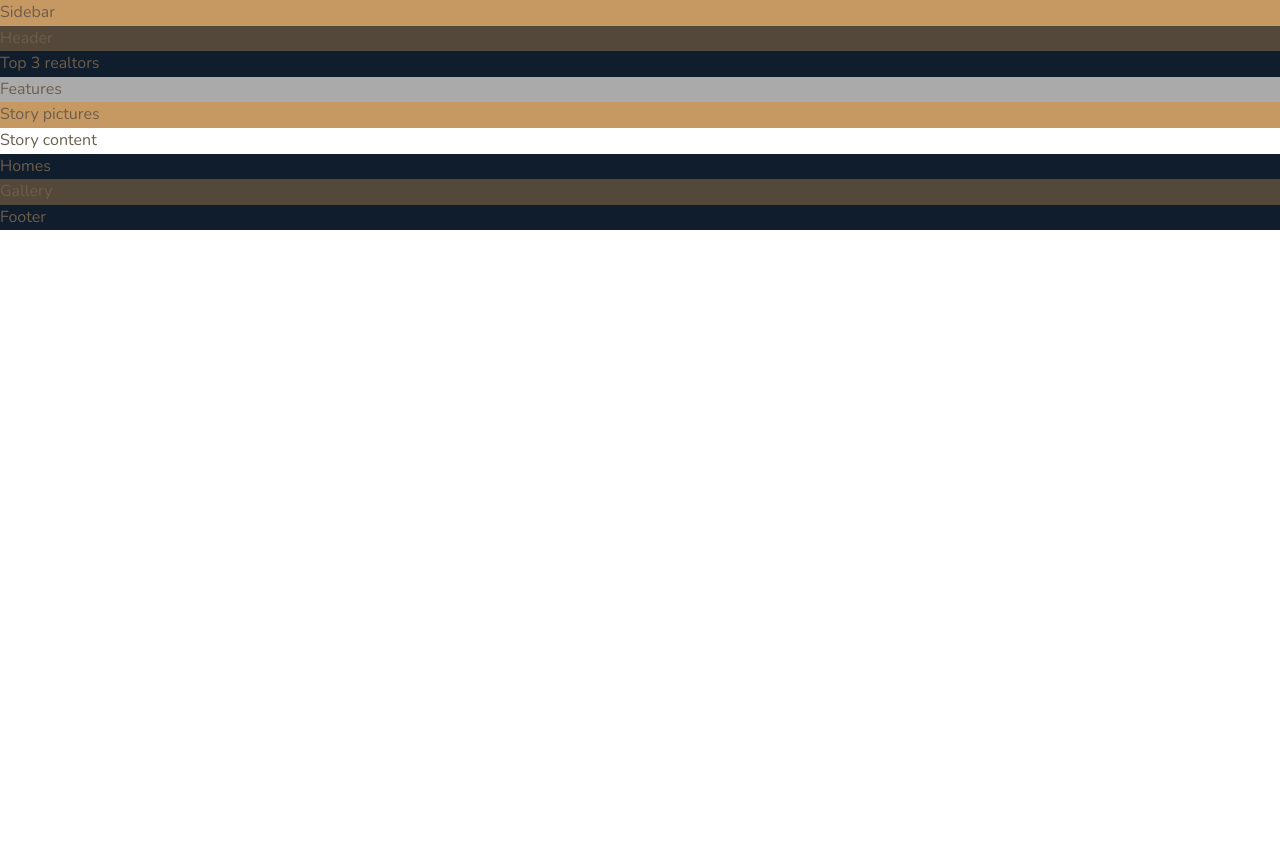
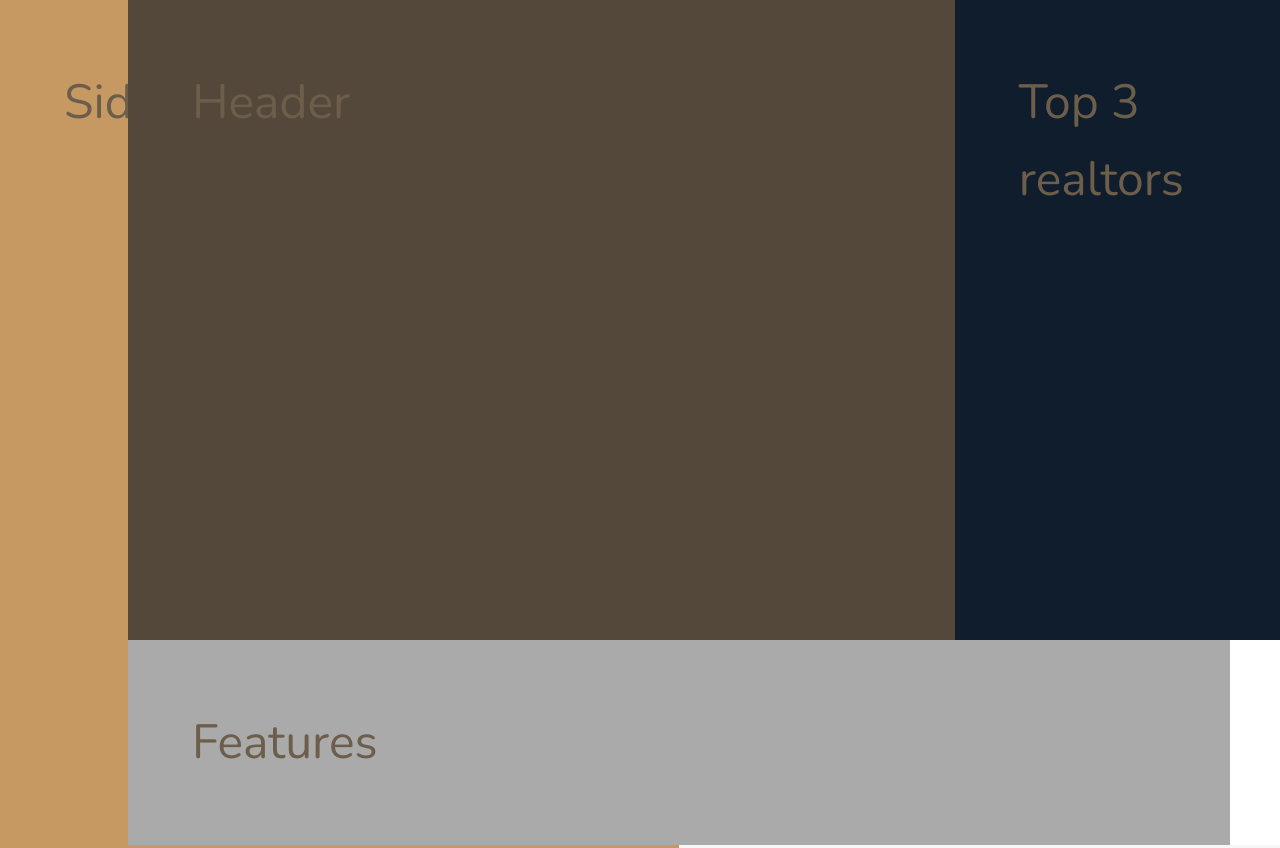
Before and after one commit to achwesiuk/nexter, a website: page index.html in a window 1280 px wide. Shown: the top 848 px of the page. Before the commit the page ends 800 px from the top, so only its background shows below. Drawn offline with nearby package versions, Linux system fonts and the light colour scheme.

Commit message:
Built overall layout

```diff
--- a/sass/_base.scss
+++ b/sass/_base.scss
@@ -35,3 +35,18 @@ body {
     font-weight: 300;
     line-height: 1.6;
 }
+
+.container {
+    display: grid;
+    grid-template-rows: 80vh min-content 40vw repeat(3, min-content); // 1.wiersz - wysokość wiersza jest wartością procentową vh; jest to siatka jawna z jednym wierszem, pozostałe elementy będą dodane w siatce niejawnej (elementy, które nie mają miejsca w siatce jawnej)
+    // 2. wiersz - wysokość wiersza uzależniona od zawartej w nim treści
+    // 2. auto - domyślne, jeżeli nic nie będzie określone; również dopasowuje się do treści
+    // 3. wiersz - wiersz uzależniony od szerokości układu (podczas zmiany szerokości widoku zmieniają się wymiary wiersza - zwęża się, rośnie)
+    // 4, 5, 6 - wysokość wiersza uzależnione od jego zawartości
+    grid-template-columns: [sidebar-start] 8rem [sidebar-end full-start] 1fr [center-start] repeat(8, [col-start] minmax(min-content, 14rem) [col-end]) [center-end] 1fr [full-end];
+
+    & > * { // wszystkie bezpośrednie dzieci
+        padding: 4rem;
+        font-size: 3rem;
+    }
+}
--- a/sass/_features.scss
+++ b/sass/_features.scss
@@ -1,3 +1,4 @@
 .features {
     background-color: $color-grey-light-2;
+    grid-column: center-start / center-end;
 }
--- a/sass/_footer.scss
+++ b/sass/_footer.scss
@@ -1,3 +1,4 @@
 footer {
     background-color: $color-secondary;
+    grid-column: center-start / center-end;
 }
--- a/sass/_gallery.scss
+++ b/sass/_gallery.scss
@@ -1,3 +1,4 @@
 .gallery {
     background-color: $color-grey-dark-1;
+    grid-column: full-start / full-end;
 }
--- a/sass/_header.scss
+++ b/sass/_header.scss
@@ -1,3 +1,4 @@
 .header {
     background-color: $color-grey-dark-1;
+    grid-column: full-start / col-end 6;
 }
--- a/sass/_homes.scss
+++ b/sass/_homes.scss
@@ -1,3 +1,4 @@
 .homes {
     background-color: $color-secondary;
+    grid-column: center-start / center-end;
 }
--- a/sass/_realtors.scss
+++ b/sass/_realtors.scss
@@ -1,3 +1,4 @@
 .realtors {
     background-color: $color-secondary;
+    grid-column: col-start 7 / full-end;
 }
--- a/sass/_sidebar.scss
+++ b/sass/_sidebar.scss
@@ -1,3 +1,5 @@
 .sidebar {
     background-color: $color-primary;
+    grid-column: sidebar-start / sidebar-end;
+    grid-row: 1 / -1;
 }
--- a/sass/_story.scss
+++ b/sass/_story.scss
@@ -2,9 +2,11 @@
 
     &__pictures {
         background-color: $color-primary;
+        grid-column: full-start / col-end 4;
     }
 
-    &__ content {
+    &__content {
         background-color: $color-grey-light-1;
+        grid-column: col-start 5 / full-end;
     }
 }
```
Also changed, not shown: css/style.css.
